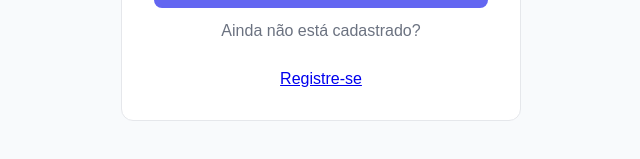
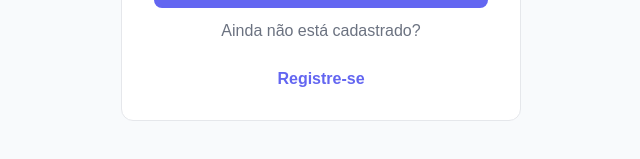
Before and after one commit to gabrielcavalcantedossantos1/SaaS, a React (Vite) app: page /login in a window 1280 px wide. Shown: the part 413-572 px from the top of the page, without its empty margins (319-959 px from the left). Built offline with nearby package versions, Linux system fonts and the light colour scheme.

Commit message:
css do botao do registro

```diff
--- a/src/pages/login/style.css
+++ b/src/pages/login/style.css
@@ -56,3 +56,13 @@
 .login button:active {
     transform: scale(0.98);
 }
+
+.login a {
+    color: #6366f1;
+    text-decoration: none;
+    font-weight: 600;
+}
+
+.login a:hover {
+    text-decoration: underline;
+}
```
